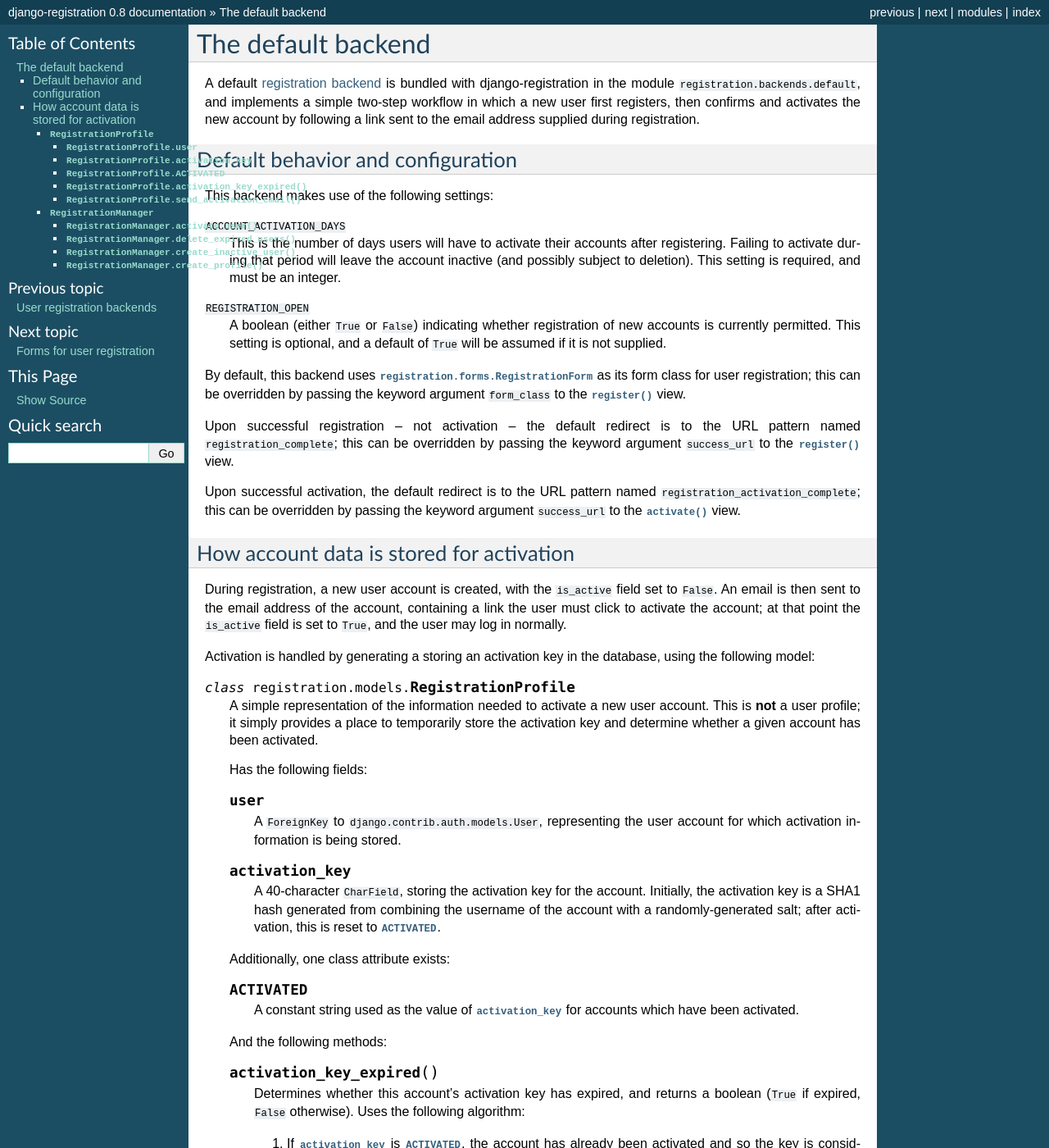
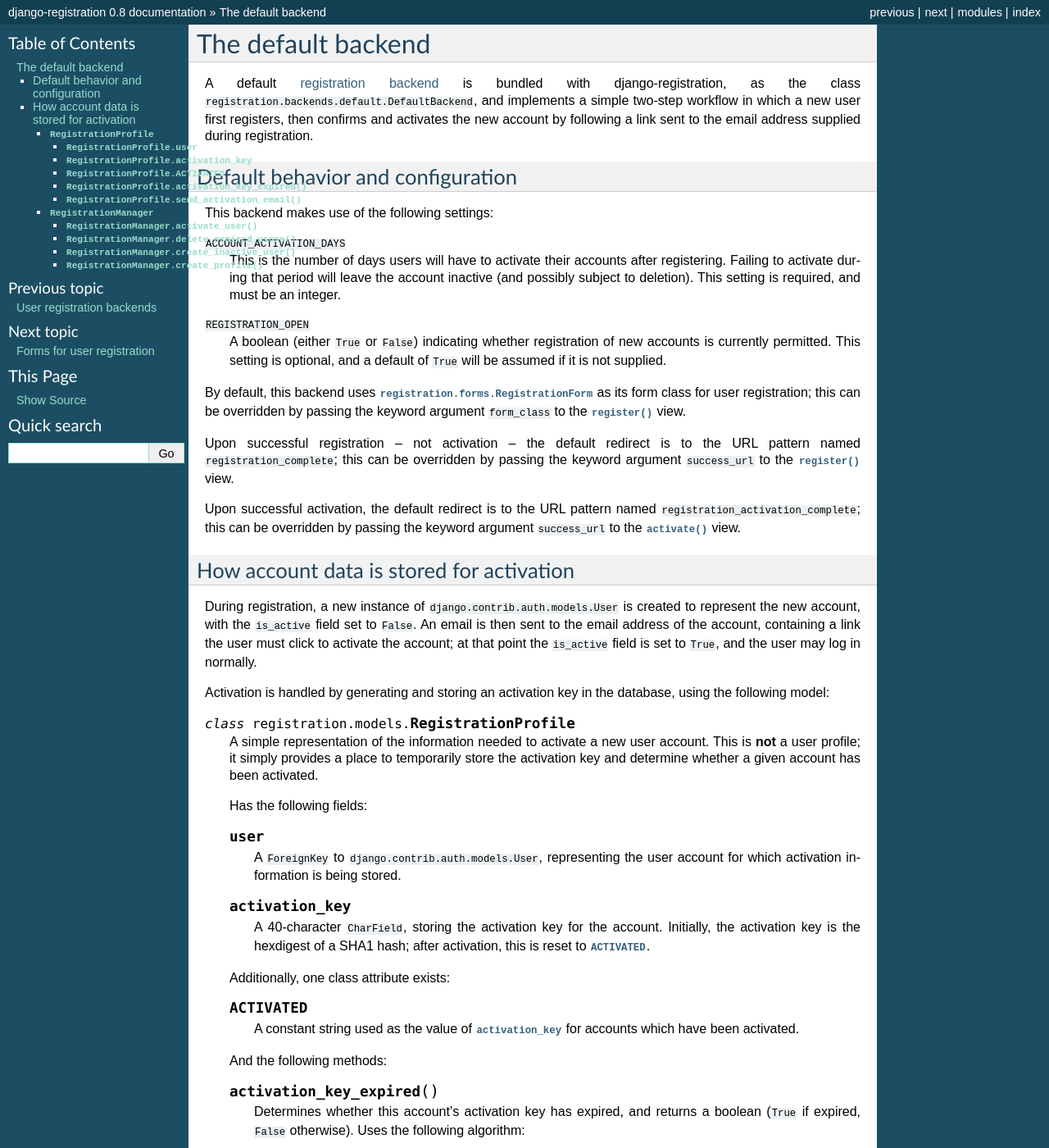
Before and after one commit to plivo/django-registration, a Sphinx documentation site: the page built from docs/default-backend.rst, in a window 1280 px wide and 1400 px high. Shown: the whole window at 82% size. Built offline with Sphinx 7.4.7, drawn with Linux system fonts in a browser that asks for light colours; some of the changed text lies outside the part shown.

Commit message:
Some more documentation updates.

```diff
--- a/docs/default-backend.rst
+++ b/docs/default-backend.rst
@@ -5,10 +5,11 @@ The default backend
 ===================
 
 A default :ref:`registration backend <backend-api>` is bundled with
-django-registration in the module ``registration.backends.default``,
-and implements a simple two-step workflow in which a new user first
-registers, then confirms and activates the new account by following a
-link sent to the email address supplied during registration.
+django-registration, as the class
+``registration.backends.default.DefaultBackend``, and implements a
+simple two-step workflow in which a new user first registers, then
+confirms and activates the new account by following a link sent to the
+email address supplied during registration.
 
 
 Default behavior and configuration
@@ -48,14 +49,16 @@ passing the keyword argument ``success_url`` to the
 How account data is stored for activation
 -----------------------------------------
 
-During registration, a new user account is created, with the
-``is_active`` field set to ``False``. An email is then sent to the
-email address of the account, containing a link the user must click to
-activate the account; at that point the ``is_active`` field is set to
-``True``, and the user may log in normally.
+During registration, a new instance of
+``django.contrib.auth.models.User`` is created to represent the new
+account, with the ``is_active`` field set to ``False``. An email is
+then sent to the email address of the account, containing a link the
+user must click to activate the account; at that point the
+``is_active`` field is set to ``True``, and the user may log in
+normally.
 
-Activation is handled by generating a storing an activation key in the
-database, using the following model:
+Activation is handled by generating and storing an activation key in
+the database, using the following model:
 
 
 .. currentmodule:: registration.models
@@ -78,10 +81,8 @@ database, using the following model:
    .. attribute:: activation_key
 
       A 40-character ``CharField``, storing the activation key for the
-      account. Initially, the activation key is a SHA1 hash generated
-      from combining the username of the account with a
-      randomly-generated salt; after activation, this is reset to
-      :attr:`ACTIVATED`.
+      account. Initially, the activation key is the hexdigest of a
+      SHA1 hash; after activation, this is reset to :attr:`ACTIVATED`.
 
    Additionally, one class attribute exists:
 
@@ -227,6 +228,11 @@ Additionally, :class:`RegistrationProfile` has a custom manager
       Creates and returns a :class:`RegistrationProfile` instance for
       the account represented by ``user``.
 
+      The ``RegistrationProfile`` created by this method will have its
+      :attr:`~RegistrationProfile.activation_key` set to a SHA1 hash
+      generated from a combination of the account's username and a
+      random salt.
+
       :param user: The user account; an instance of
          ``django.contrib.auth.models.User``.
       :type user: ``User``
```
Also changed, not shown: docs/backend-api.rst (+5 -4 lines), docs/faq.rst (+32 -0 lines).
